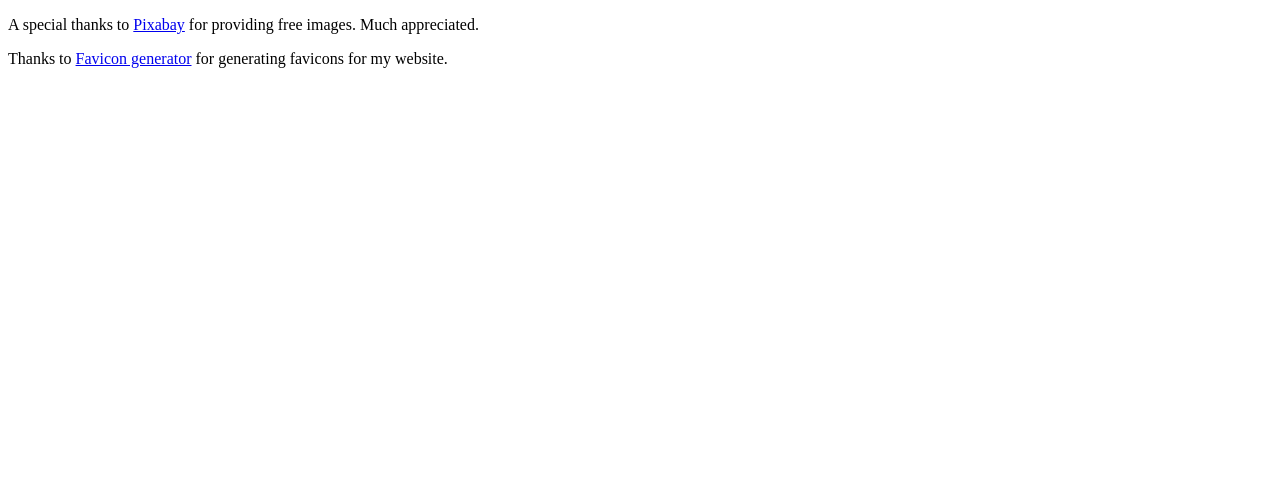
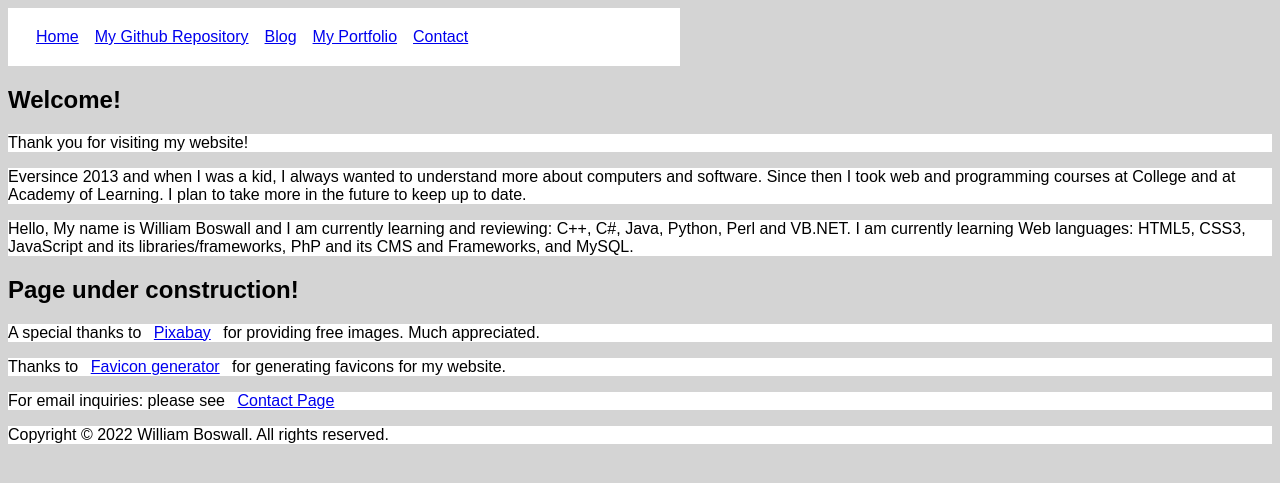
Before and after one commit to wboswall/webPortfolio, a PHP site: page / in a window 1280 px wide. Shown: the top 483 px of the page. Run offline with PHP 8.4, Linux system fonts and the light colour scheme; some libraries are stand-ins or nearby versions.

Commit message:
Update wboswallDotCa
updated the files.

```diff
--- a/wboswallDotCa/css/main.css
+++ b/wboswallDotCa/css/main.css
@@ -26,22 +26,40 @@
 
 	figure
 	{
-
+		background-color: #FFFFFF;
 	}
 
 	figcaption
 	{
-
+		background-color: #FFFFFF;
 	}
 
 	img
 	{
-
+		background-color: #FFFFFF;
 	}
 
 	p
 	{
+		background-color: #FFFFFF;
+	}
+	body {
+		font-family: Arial, Helvetica, sans-serif;
+  		background-color: #d4d4d4;
+	}
 
+	menu, ul{
+	display: inline;
+	list-style: none;
+	display: flex;
+	flex-wrap: wrap;
+	margin: 0;
+	padding: 20px;
+	width: 50%;
+	background-color: #FFFFFF;
+	}
+	a {
+	padding: 8px;
 	}
 
 	/*
@@ -54,27 +72,27 @@
 
 	.gAds
 	{
-
+		background-color: #FFFFFF;
 	}
 
 	.customImage
 	{
-
+		background-color: #FFFFFF;
 	}
 
 	.menuBar
 	{
-
+		background-color: #FFFFFF;
 	}
 
 	.sponsoredAds
 	{
 
-	}
+		background-color: #FFFFFF;}
 
 	.ticker
 	{
-
+		background-color: #FFFFFF;
 	}
 
 	ul{
@@ -101,22 +119,22 @@
 
 	.alert
 	{
-
+		background-color: #FFFFFF;
 	}
 
 	.danger
 	{
-
+		background-color: #FFFFFF;
 	}
 
 	.info
 	{
-
+		background-color: #FFFFFF;
 	}
 
 	.statusOkay
 	{
-
+		background-color: #FFFFFF;
 	}
 
 	/*
--- a/wboswallDotCa/index.php
+++ b/wboswallDotCa/index.php
@@ -1,5 +1,5 @@
 <!DOCTYPE html>
-<html lang="en">
+	<html lang="en-CA">
 		<head>
 		<title>Home</title>
 		<meta charset="utf-8">
@@ -11,17 +11,32 @@
 		<link rel="stylesheet" type="text/css" href="css/main.css">
 		<link rel="stylesheet" href="https://fonts.googleapis.com/css?family=Raleway">
 		<link rel="icon" type="image/png" href="favicon/wolf.png">
-	  <script src="avonlea.js"async></script>
-      <script src="js/vendor/modernizr-3.11.2.min.js"async></script>
+		<link script src="avonlea.js"async></script>
 	</head>
 	<body>
-
 				<header class="Jumbotron">
-
+					<menu>
+						<li><a href="index.php" target="_blank">Home</a></li>
+						<li><a href="https://github.com/wboswall" target="_blank">My Github Repository</a></li>
+						<li><a href="blog.php" target="_blank">Blog</a></li>
+						<li><a href="portfolio.php" target="_blank">My Portfolio</a></li>
+						<li><a href="contact.php" target="_blank">Contact</a></li>
+					</menu>
 				</header>
+				<section class="Intro">
+					<h1>Welcome!</h1>
+					<p> Thank you for visiting my website!  </p>
+					<p> Eversince 2013 and when I was a kid, I always wanted to understand more about computers and software.  Since then I took web and programming courses at College and at Academy of Learning.  I plan to take more in the future to keep up to date. </p>
+					<p> Hello, My name is William Boswall and I am currently learning and reviewing: C++, C#, Java, Python, Perl and VB.NET.  I am currently learning Web languages: HTML5, CSS3, JavaScript and its libraries/frameworks, PhP and its CMS and Frameworks, and MySQL.  </p>
+				</section>
+        <section>
+          <h1> Page under construction!</h1>
+        </section>
 				<footer class="ListFooter">
 					<p> A special thanks to <a href="https://pixabay.com" target="_blank">Pixabay</a> for providing free images.  Much appreciated. </p>
 					<p> Thanks to <a href="https://realfavicongenerator.net/svg-favicon/" target="_blank">Favicon generator</a> for generating favicons for my website.</p>
+					<p class="email"> For email inquiries: please see <a href="contact.php" target="_blank">Contact Page</a></p>
+          <p> Copyright &copy; 2022 William Boswall. All rights reserved.</p>
 				</footer>
 			</body>
 	</html>
```
Also changed, not shown: wboswallDotCa/js/avonlea.js (line endings or trailing spaces). Lines whose indentation alone changed are shown as unchanged.
